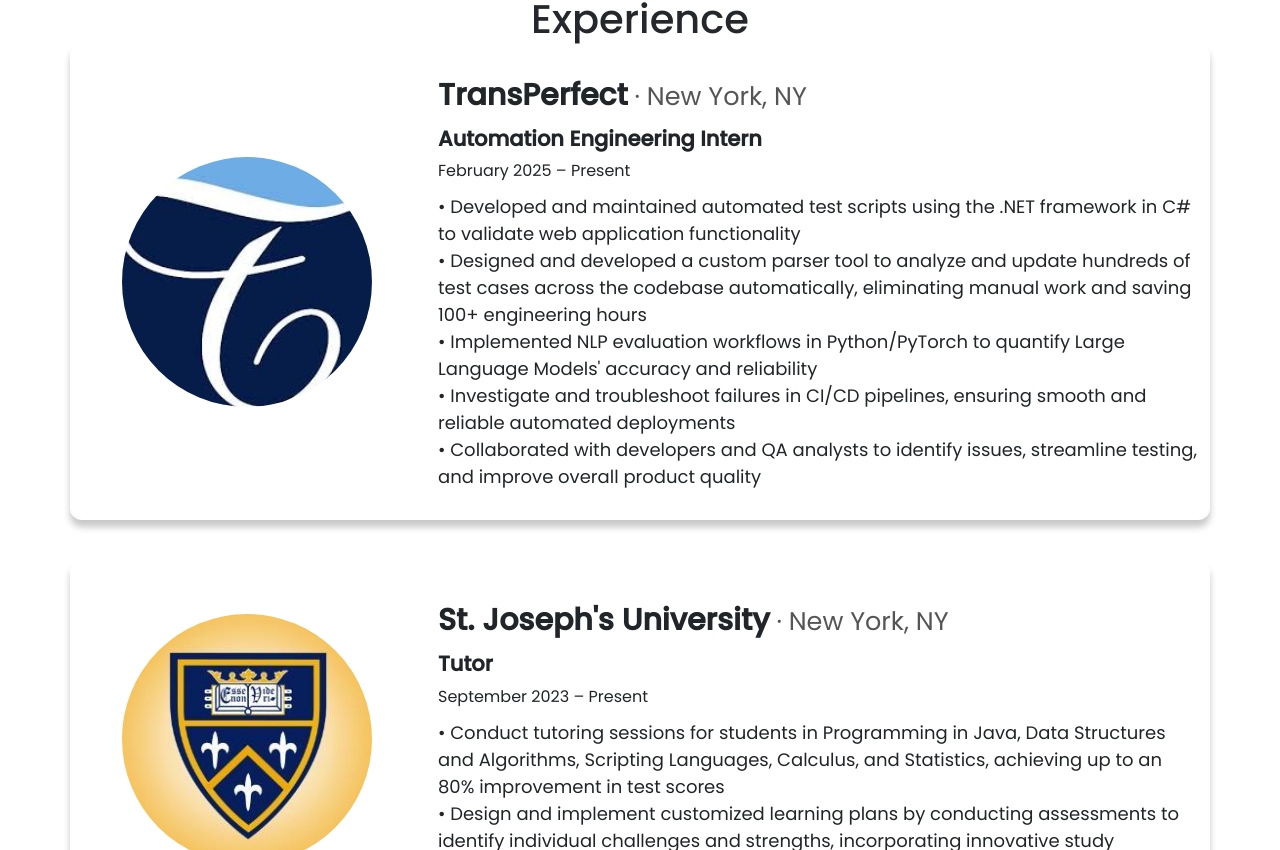
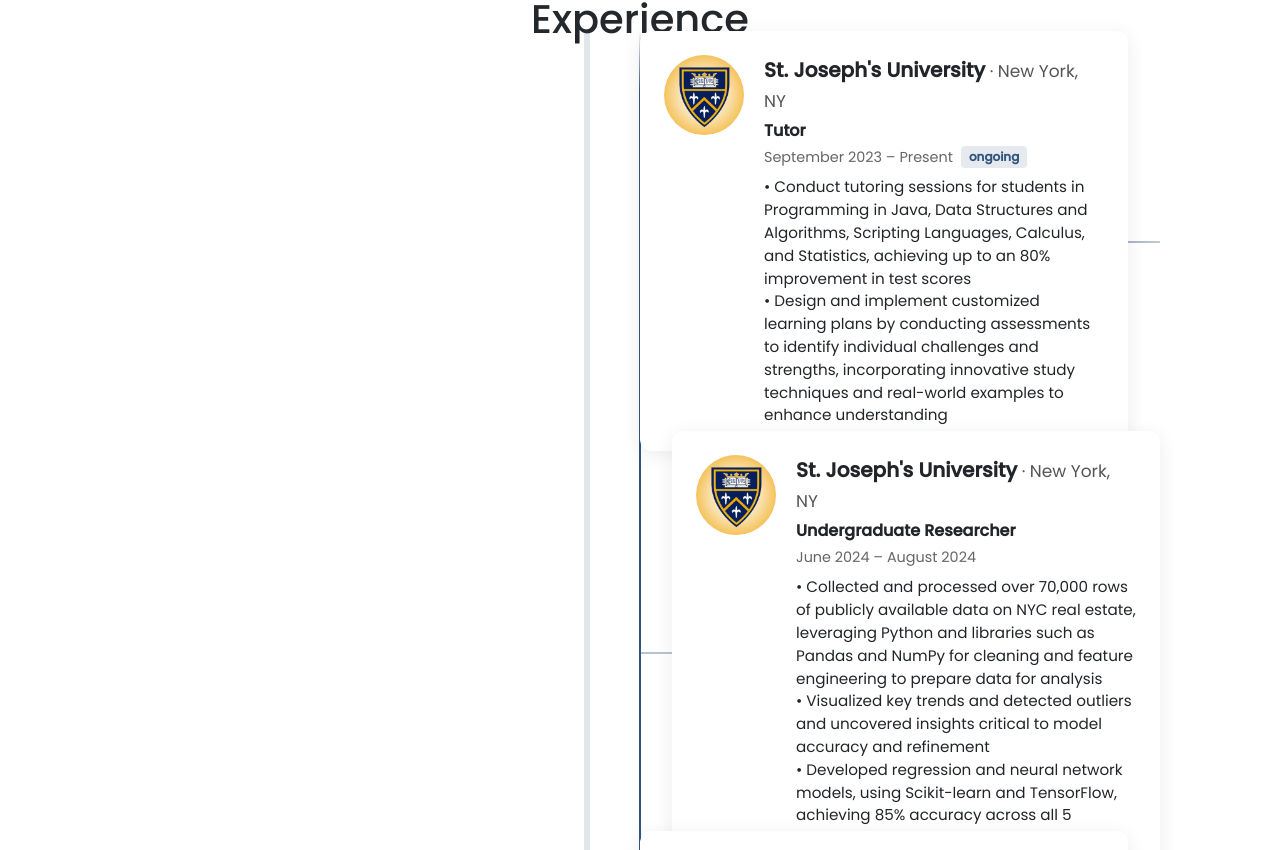
Before and after one commit to sulabhkatila/sulabhkatila.github.io, a React (Vite) app: page / in a window 1280 px wide. Shown: the part 850-1700 px from the top of the page. Built offline with nearby package versions, Linux system fonts and the light colour scheme.

Commit message:
mroe motion

```diff
--- a/src/App.css
+++ b/src/App.css
@@ -487,11 +487,198 @@
 
 .experience-section {
   margin-bottom: var(--m-section-margin-bottom) !important;
+  margin-left: var(--section-margin-left);
+  margin-right: var(--section-margin-right);
 }
 
 .experience-section-title {
   text-align: center;
   margin-bottom: -20px !important;
+}
+
+/* Timeline */
+.timeline-container {
+  position: relative;
+  min-height: 1200px;
+  padding: 2rem 0;
+}
+
+.timeline-spine {
+  position: absolute;
+  left: 50%;
+  top: 0;
+  bottom: 0;
+  width: 2px;
+  background: linear-gradient(
+    180deg,
+    transparent,
+    #32557f 5%,
+    #32557f 95%,
+    transparent
+  );
+  transform: translateX(-50%);
+  border-radius: 1px;
+}
+
+.timeline-ongoing-ribbon {
+  position: absolute;
+  width: 4px;
+  background: #32557f;
+  border-radius: 2px;
+  pointer-events: none;
+}
+
+.timeline-node {
+  position: absolute;
+  left: 50%;
+  transform: translate(-50%, -50%);
+  width: 100%;
+  max-width: 520px;
+}
+
+.timeline-node--left {
+  transform: translate(-100%, -50%);
+  left: 50%;
+  padding-right: 2rem;
+}
+
+.timeline-node--right {
+  transform: translate(0, -50%);
+  left: 50%;
+  padding-left: 2rem;
+}
+
+.timeline-node--left .timeline-card {
+  margin-right: auto;
+}
+
+.timeline-node--right .timeline-card {
+  margin-left: auto;
+}
+
+.timeline-branch {
+  position: absolute;
+  top: 50%;
+  width: 2rem;
+  height: 2px;
+  background: rgba(50, 85, 127, 0.35);
+}
+
+.timeline-node--left .timeline-branch {
+  right: 0;
+}
+
+.timeline-node--right .timeline-branch {
+  left: 0;
+}
+
+.timeline-node--ongoing .timeline-branch {
+  background: linear-gradient(
+    90deg,
+    rgba(50, 85, 127, 0.45),
+    rgba(50, 85, 127, 0.3)
+  );
+}
+
+.timeline-card {
+  position: relative;
+  display: flex;
+  align-items: flex-start;
+  gap: 1.25rem;
+  padding: 1.5rem;
+  background: #fff;
+  border-radius: 12px;
+  box-shadow: 0 4px 20px rgba(0, 0, 0, 0.08);
+  transition: box-shadow 0.3s;
+}
+
+.timeline-card:hover {
+  box-shadow: 0 8px 28px rgba(0, 0, 0, 0.12);
+}
+
+.timeline-card-dot {
+  display: none;
+}
+
+.timeline-card-image {
+  flex-shrink: 0;
+}
+
+.timeline-card-image img {
+  width: 80px;
+  height: 80px;
+  border-radius: 50%;
+  object-fit: cover;
+}
+
+.timeline-card-content {
+  flex: 1;
+  min-width: 0;
+}
+
+.timeline-card-time {
+  font-size: 0.9rem;
+  color: #666;
+  margin-bottom: 0.5rem;
+}
+
+.timeline-ongoing-badge {
+  margin-left: 0.5rem;
+  padding: 0.15rem 0.5rem;
+  background: rgba(50, 85, 127, 0.12);
+  color: #32557f;
+  font-size: 0.75rem;
+  font-weight: 600;
+  border-radius: 4px;
+}
+
+.timeline-node .experience-name {
+  font-size: 1.25rem;
+  margin-bottom: 0.25rem;
+}
+
+.timeline-node .experience-description {
+  font-size: 1rem;
+  margin-bottom: 0.25rem;
+}
+
+.timeline-node .experience-bullet {
+  font-size: 0.95rem;
+  margin-top: 0.5rem;
+}
+
+@media (max-width: 900px) {
+  .timeline-container {
+    min-height: auto;
+    display: flex;
+    flex-direction: column;
+  }
+
+  .timeline-node {
+    position: relative !important;
+    left: auto !important;
+    top: auto !important;
+    transform: none !important;
+    margin-bottom: 1.5rem;
+    padding: 0;
+  }
+
+  .timeline-node--left,
+  .timeline-node--right {
+    transform: none !important;
+    left: auto !important;
+  }
+
+  .timeline-node--left .timeline-card,
+  .timeline-node--right .timeline-card {
+    margin: 0;
+  }
+
+  .timeline-spine,
+  .timeline-branch,
+  .timeline-ongoing-ribbon {
+    display: none !important;
+  }
 }
 
 .experience-description {
@@ -803,7 +990,8 @@ p {
     margin: 0 !important;
   }
 
-  .education-section{
+  .education-section,
+  .experience-section {
     margin-left: 0 !important;
     margin-right: 0 !important;
   }
--- a/src/components/ExpData.tsx
+++ b/src/components/ExpData.tsx
@@ -2,6 +2,7 @@ import transperfect from "../assets/experience/transperfect.jpeg";
 import healthstream from "../assets/experience/healthstream.jpeg";
 import sjny from "../assets/school/sjny.jpeg";
 
+// start/end: [year, month] for sorting; end null = ongoing
 const expData = [
   {
     id: 1,
@@ -9,6 +10,8 @@ const expData = [
     company: "TransPerfect",
     location: "New York, NY",
     time: "February 2025 – Present",
+    start: [2025, 2],
+    end: null, // ongoing
     image: transperfect,
     bulletPoints: [
       "• Developed and maintained automated test scripts using the .NET framework in C# to validate web application functionality",
@@ -25,6 +28,8 @@ const expData = [
     company: "St. Joseph's University",
     location: "New York, NY",
     time: "September 2023 – Present",
+    start: [2023, 9],
+    end: null, // ongoing
     image: sjny,
     bulletPoints: [
       "• Conduct tutoring sessions for students in Programming in Java, Data Structures and Algorithms, Scripting Languages, Calculus, and Statistics, achieving up to an 80% improvement in test scores",
@@ -38,6 +43,8 @@ const expData = [
     company: "St. Joseph's University",
     location: "New York, NY",
     time: "June 2024 – August 2024",
+    start: [2024, 6],
+    end: [2024, 8],
     image: sjny,
     bulletPoints: [
       "• Collected and processed over 70,000 rows of publicly available data on NYC real estate, leveraging Python and libraries such as Pandas and NumPy for cleaning and feature engineering to prepare data for analysis",
@@ -52,6 +59,8 @@ const expData = [
     company: "HealthStream",
     location: "Remote, USA",
     time: "September 2024 – December 2024",
+    start: [2024, 9],
+    end: [2024, 12],
     image: healthstream,
     bulletPoints: [
       "• Designed and built an automated testing framework from scratch using Python and Selenium, with comprehensive documentation",
--- a/src/components/Experience.tsx
+++ b/src/components/Experience.tsx
@@ -1,42 +1,119 @@
 import { motion } from "framer-motion";
 import expData from "./ExpData";
 
+type Exp = (typeof expData)[number];
+type DateTuple = [number, number];
+
+function toMonths([y, m]: DateTuple): number {
+  return y * 12 + m;
+}
+
+function sortAndLane(experiences: Exp[]) {
+  const sorted = [...experiences].sort(
+    (a, b) => toMonths(a.start as DateTuple) - toMonths(b.start as DateTuple)
+  );
+
+  // Assign lanes: alternate left/right for visual balance
+  const result: { exp: Exp; lane: "left" | "right"; isOngoing: boolean }[] = [];
+  sorted.forEach((exp, i) => {
+    const isOngoing = !exp.end;
+    const lane = i % 2 === 0 ? "left" : "right";
+    result.push({ exp, lane, isOngoing });
+  });
+
+  return { sorted, result };
+}
+
 export default function Experience() {
+  const { result } = sortAndLane(expData);
+  const n = result.length;
+  const positions =
+    n === 1
+      ? [50]
+      : result.map((_, i) => (i / (n - 1)) * 100);
+
   return (
     <div id="experience" className="experience-section">
       <div className="experience-section-title">
         <h1>Experience</h1>
       </div>
 
-      {expData.map((exp, i) => (
+      <div className="timeline-container">
+        <div className="timeline-spine" aria-hidden="true" />
+
+        {/* Ongoing role ribbons (concurrent tracks) */}
+        {result
+          .filter((r) => r.isOngoing)
+          .map(({ exp }, i) => {
+            const idx = result.findIndex((r) => r.exp.id === exp.id);
+            const startY = positions[idx];
+            return (
+              <div
+                key={exp.id}
+                className="timeline-ongoing-ribbon"
+                style={{
+                  top: `${startY}%`,
+                  left: i === 0 ? "calc(50% - 56px)" : "calc(50% - 28px)",
+                  width: "6px",
+                  height: `${100 - startY}%`,
+                  opacity: i === 0 ? 0.14 : 0.09,
+                }}
+                aria-hidden="true"
+              />
+            );
+          })}
+
+        {result.map(({ exp, lane, isOngoing }, i) => {
+          const topY = positions[i];
+
+          return (
             <motion.div
-          className="container education-card"
               key={exp.id}
-          initial={{ opacity: 0, x: -24 }}
-          whileInView={{ opacity: 1, x: 0 }}
-          viewport={{ once: true, margin: "-50px" }}
-          transition={{ duration: 0.5, delay: i * 0.08 }}
-          whileHover={{ y: -4, transition: { duration: 0.2 } }}
+              className={`timeline-node timeline-node--${lane} ${isOngoing ? "timeline-node--ongoing" : ""}`}
+              style={{ top: `${topY}%` }}
+              initial={{ opacity: 0, y: 20 }}
+              whileInView={{ opacity: 1, y: 0 }}
+              viewport={{ once: true, margin: "-60px" }}
+              transition={{ duration: 0.5, delay: i * 0.1 }}
             >
-          <div>
-            <img src={exp.image} alt="SJNY" />
+              <div className="timeline-branch" />
+              <motion.div
+                className="timeline-card"
+                whileHover={{ y: -4 }}
+                transition={{ duration: 0.2 }}
+              >
+                <div className="timeline-card-dot" />
+                <div className="timeline-card-image">
+                  <img src={exp.image} alt={exp.company} />
                 </div>
-          <div className="experience-details">
+                <div className="timeline-card-content">
                   <div className="experience-name">
                     {exp.company}
-              {exp.location && <span className="experience-location"> · {exp.location}</span>}
+                    {exp.location && (
+                      <span className="experience-location">
+                        {" "}
+                        · {exp.location}
+                      </span>
+                    )}
                   </div>
                   <div className="experience-description">{exp.name}</div>
-            <div>{exp.time}</div>
-
+                  <div className="timeline-card-time">
+                    {exp.time}
+                    {isOngoing && (
+                      <span className="timeline-ongoing-badge">ongoing</span>
+                    )}
+                  </div>
                   <div className="experience-bullet">
-              {exp.bulletPoints.map((bullet, index) => (
-                <div key={index}>{bullet}</div>
+                    {exp.bulletPoints.map((bullet, idx) => (
+                      <div key={idx}>{bullet}</div>
                     ))}
                   </div>
                 </div>
               </motion.div>
-      ))}
+            </motion.div>
+          );
+        })}
+      </div>
     </div>
   );
 }
```
Also changed, not shown: 3 other files (tests, documents, lock files or other folders). Lines whose indentation alone changed are shown as unchanged.
